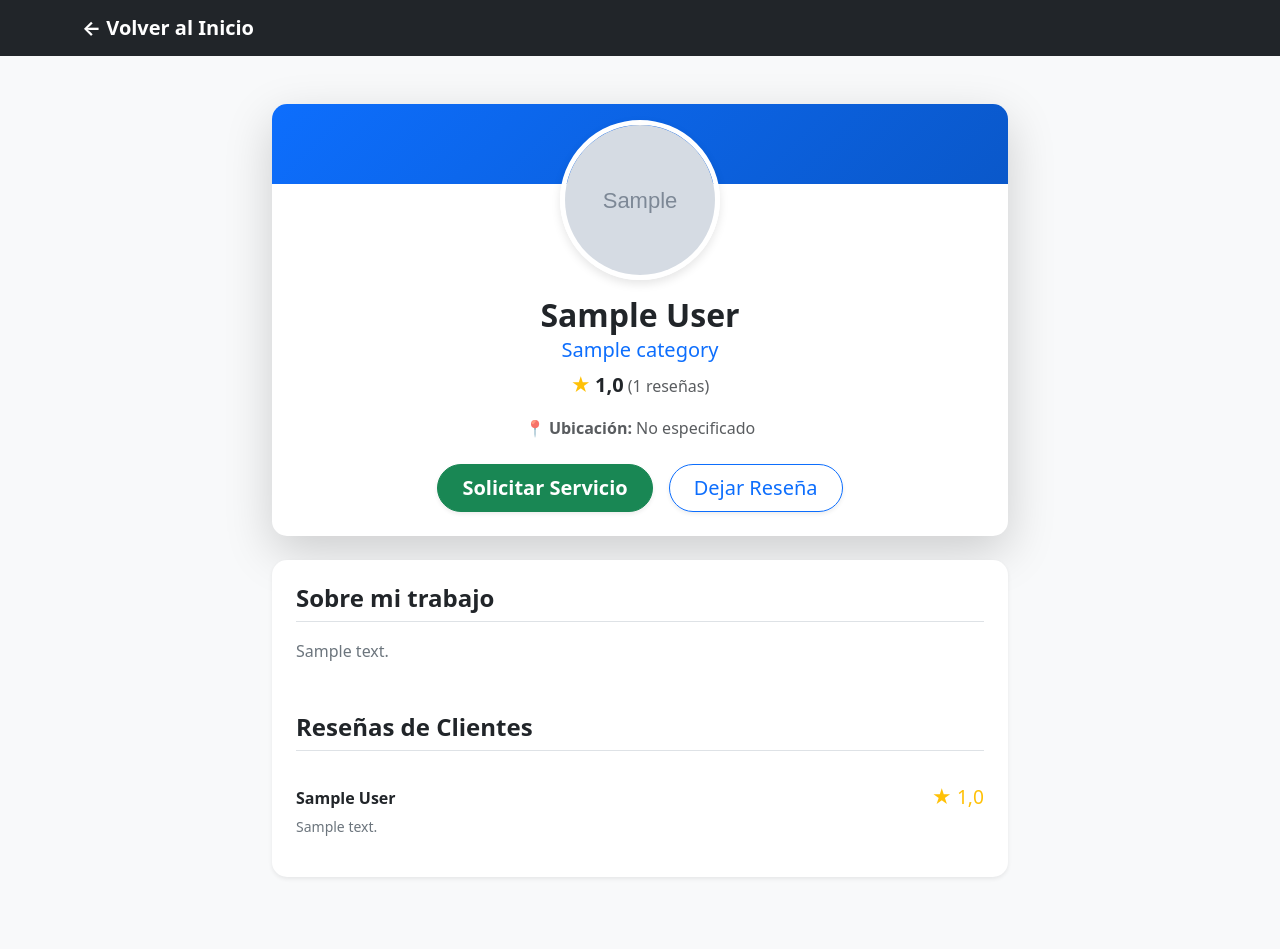
After one commit to rzvlady/oficio-connect-sv, a Django app: page /servicios/trabajador/1/ in a window 1280 px wide. The commit adds this page. Run offline with Django 5.2, Linux system fonts and the light colour scheme; a user stored in the database is signed in; tables that the repository leaves empty hold one stand-in row (values such as "Sample post"); grey boxes marked "Sample" are stand-in pictures.

Commit message:
-refactorizacion del modelo JobRequest - agrego related_name a user en WorkerProfile - Agrego view detalle_trabajador app servicios para solicitar trabajo, ver bio del trabajador, sus reviews y dejarle una resenia. - migraciones para actualizar las tablas de la db

```diff
--- a/servicios/models.py
+++ b/servicios/models.py
@@ -1,4 +1,5 @@
 from django.db import models
+from django.utils import timezone
 from django.contrib.auth.models import User
 from django.db.models import Avg
 from django.core.exceptions import ValidationError
@@ -13,7 +14,7 @@ class Category(models.Model):
         verbose_name_plural = "Categories"
 
 class WorkerProfile(models.Model):
-    user = models.OneToOneField(User, on_delete=models.CASCADE)
+    user = models.OneToOneField(User, on_delete=models.CASCADE, related_name = "worker_profille")
     full_name = models.CharField(max_length=250, null=True, blank=True)
     category = models.ForeignKey(Category, on_delete=models.SET_NULL, related_name="workers", null=True, blank=True)
     bio = models.TextField(help_text="Breve descripción de su experiencia en el trabajo", null=True, blank=True)
@@ -57,14 +58,11 @@ class WorkerProfile(models.Model):
         calificaciones como '3 estrellas y la mitad de una' o sea, (3.5 estrellas o )"""
 
 def __str__(self):
-        # 1. Definimos qué nombre mostrar
+
         nombre = self.full_name if self.full_name else self.user.username
-
-        # 2. Verificamos si tiene categoría antes de intentar sacar el '.name'
         if self.category:
             return f"{nombre} - {self.category.name}"
 
-        # 3. Si no tiene categoría, mostramos un mensaje por defecto
         return f"{nombre} - Sin categoría asignada"
 class ClientProfile(models.Model):
     user = models.OneToOneField(User, on_delete=models.CASCADE, related_name="client_profile")
@@ -108,6 +106,9 @@ class Review(models.Model):
     def __str__(self):
         return f"Review de {self.worker.full_name} por {self.client.full_name}"
 
+from django.db import models
+from django.utils import timezone
+
 class JobRequest(models.Model):
     STATUS_CHOICES = [
         ('PENDING', 'Pendiente'),
@@ -115,13 +116,17 @@ class JobRequest(models.Model):
         ('COMPLETED', 'Completado'),
         ('CANCELLED', 'Cancelado'),
     ]
-    client = models.ForeignKey(ClientProfile, on_delete=models.CASCADE)
-    worker = models.ForeignKey(WorkerProfile, on_delete=models.CASCADE)
-    description = models.TextField(help_text="¿Qué necesita que el trabajador haga?")
+    client = models.ForeignKey('ClientProfile', on_delete=models.CASCADE, related_name='solicitudes_enviadas')
+    worker = models.ForeignKey('WorkerProfile', on_delete=models.CASCADE, related_name='trabajos_recibidos')
+    description = models.TextField(verbose_name="Descripción del trabajo", help_text="¿Qué necesita que el trabajador haga?")
+    address_reference = models.CharField(max_length=255, verbose_name="Referencia de ubicación",blank=True, null=True)
     status = models.CharField(max_length=20, choices=STATUS_CHOICES, default='PENDING')
     created_at = models.DateTimeField(auto_now_add=True)
 
     def __str__(self):
-        return f"Servicio de {self.worker.full_name} para {self.client.full_name}"
+        # Usamos el username de la relación con User para el nombre en el admin
+        return f"Solicitud para {self.worker.user.username} de {self.client.user.username}"
 
- # nombre_columna = models.TipoDeDato(configuraciones, validaciones, relaciones)
+    class Meta:
+        verbose_name = "Solicitud de Trabajo"
+        verbose_name_plural = "Solicitudes de Trabajo"
--- /dev/null
+++ b/servicios/templates/servicios/detalle_trabajador.html
@@ -0,0 +1,126 @@
+<!DOCTYPE html>
+<html lang="es">
+<head>
+    <meta charset="UTF-8">
+    <meta name="viewport" content="width=device-width, initial-scale=1.0">
+    <title>Perfil de Trabajador - Oficio Connect SV</title>
+    <link href="https://cdn.jsdelivr.net/npm/bootstrap@5.3.0/dist/css/bootstrap.min.css" rel="stylesheet">
+    <style>
+        body { background-color: #f8f9fa; }
+        .profile-header {
+            background: linear-gradient(135deg, #0d6efd 0%, #0a58ca 100%);
+            color: white;
+            border-radius: 15px 15px 0 0;
+            padding: 40px 20px;
+        }
+        .profile-pic {
+            width: 160px;
+            height: 160px;
+            object-fit: cover;
+            border: 5px solid white;
+            margin-top: -80px;
+            box-shadow: 0 4px 10px rgba(0,0,0,0.1);
+        }
+        .card { border: none; border-radius: 15px; }
+        .star-rating { color: #ffc107; font-size: 1.2rem; }
+    </style>
+</head>
+<body>
+
+    <nav class="navbar navbar-dark bg-dark mb-5">
+        <div class="container">
+            <a class="navbar-brand fw-bold" href="{% url 'home' %}">← Volver al Inicio</a>
+        </div>
+    </nav>
+
+    <div class="container mb-5">
+        <div class="row justify-content-center">
+            <div class="col-lg-8">
+
+                <div class="card shadow-lg mb-4">
+                    <div class="profile-header text-center"></div>
+
+                    <div class="card-body text-center px-5 pb-4">
+                        {% if trabajador.profile_picture %}
+                            <img src="{{ trabajador.profile_picture.url }}" alt="Foto de {{ trabajador.full_name }}" class="rounded-circle profile-pic position-relative z-1">
+                        {% else %}
+                            <div class="rounded-circle bg-light profile-pic d-inline-flex align-items-center justify-content-center mx-auto position-relative z-1">
+                                <span style="font-size: 4rem;">👤</span>
+                            </div>
+                        {% endif %}
+
+                        <h2 class="fw-bold mt-3 mb-1">
+                            {{ trabajador.full_name|default:trabajador.user.username }}
+                        </h2>
+
+                        <h5 class="text-primary mb-2">
+                            {{ trabajador.category.name|default:"Trabajador General" }}
+                        </h5>
+
+                        <div class="mb-3">
+                            {% if trabajador.total_reviews > 0 %}
+                                <span class="star-rating">★</span>
+                                <span class="fw-bold fs-5">{{ trabajador.get_average_rating }}</span>
+                                <span class="text-muted">({{ trabajador.total_reviews }} reseñas)</span>
+                            {% else %}
+                                <span class="text-muted bg-light px-2 py-1 rounded small">Aún no tiene calificaciones</span>
+                            {% endif %}
+                        </div>
+
+                        <p class="text-muted mb-4">
+                            📍 <strong>Ubicación:</strong> {{ trabajador.municipality|default:"No especificado" }}
+                        </p>
+
+                        <div class="d-grid gap-3 col-md-8 mx-auto d-md-flex justify-content-center">
+                            <a href="#" class="btn btn-success btn-lg shadow-sm rounded-pill fw-semibold px-4">
+                                Solicitar Servicio
+                            </a>
+                            <a href="{% url 'review_trabajador' worker_id=trabajador.id %}" class="btn btn-outline-primary btn-lg shadow-sm rounded-pill px-4">
+                                Dejar Reseña
+                            </a>
+                        </div>
+                    </div>
+                </div>
+
+                <div class="card shadow-sm mb-4">
+                    <div class="card-body p-4">
+                        <h4 class="fw-bold border-bottom pb-2 mb-3">Sobre mi trabajo</h4>
+                        <div class="text-secondary" style="line-height: 1.7;">
+                            {% if trabajador.bio %}
+                                {{ trabajador.bio|linebreaks }}
+                            {% else %}
+                                <p class="fst-italic text-muted">Este especialista aún no ha redactado una biografía para su perfil profesional.</p>
+                            {% endif %}
+                        </div>
+
+                        <h4 class="fw-bold border-bottom pb-2 mb-3 mt-5">Reseñas de Clientes</h4>
+
+                        {% if resenas %}
+                            <div class="list-group list-group-flush">
+                                {% for resena in resenas %}
+                                    <div class="list-group-item px-0 py-3">
+                                        <div class="d-flex justify-content-between align-items-center mb-1">
+                                            <strong class="text-dark">{{ resena.client.full_name|default:resena.client.user.username }}</strong>
+                                            <span class="star-rating">
+                                                ★ {{ resena.rating|floatformat:1 }}
+                                            </span>
+                                        </div>
+                                        <p class="text-secondary mb-0 small">{{ resena.comment }}</p>
+                                    </div>
+                                {% endfor %}
+                            </div>
+                        {% else %}
+                            <div class="text-center py-4 text-muted">
+                                <p class="mb-0">Este trabajador aún no tiene reseñas escritas.</p>
+                            </div>
+                        {% endif %}
+                    </div>
+                </div>
+
+            </div>
+        </div>
+    </div>
+
+    <script src="https://cdn.jsdelivr.net/npm/bootstrap@5.3.0/dist/js/bootstrap.bundle.min.js"></script>
+</body>
+</html>
--- a/servicios/urls.py
+++ b/servicios/urls.py
@@ -8,6 +8,7 @@ urlpatterns = [
 
     path('explorar/<int:categoria_id>/', views.trabajadores_por_categoria, name='trabajadores_categoria'),
 
+    path('trabajador/<int:trabajador_id>/', views.detalle_trabajador, name='detalle_trabajador')
 
     #path('categorias/', views.lista_categorias, name='lista_categorias'),
 
--- a/servicios/views.py
+++ b/servicios/views.py
@@ -57,54 +57,12 @@ def trabajadores_por_categoria(request, categoria_id):
         'trabajadores': trabajadores
     })
 
-
-
-#todo el codigo de debajo funciona, pero da acceso a usuarios para eliminar datos importantes. Debe de cambiarse
-"""def lista_categorias(request):
-    categorias = Category.objects.all()
-    return render(request, "servicios/lista_categorias.html", {"categorias":categorias})
-
-def crear_categoria(request):
-    form = CategoryForm(request.POST or None)
-    if form.is_valid():
-        form.save()
-        return redirect("lista_categorias")
-    return render(request, "servicios/crear_categoria.html",{"form":form})
-
-def editar_categoria(request,id):
-    categoria = Category.objects.get(id=id)
-    form = CategoryForm(request.POST or None, instance=categoria)
-    if form.is_valid():
-        form.save()
-        return redirect("lista_categorias")
-    return render(request, "servicios/editar_categorias.html",{"form":form})
-
-def eliminar_categoria(request, id):
-    categoria = Category.objects.get(id=id)
-    categoria.delete()
-    return redirect("lista_categorias")
-
-#trabajadores
-def lista_workers(request):
-    workers = WorkerProfile.objects.all()
-    return render(request, "perfil_trabajador.html", {"workers":workers})
-
-def crear_worker(request):
-    form = WorkerProfileForm(request.POST or None)
-    if form.is_valid():
-        form.save()
-        return redirect("lista_workers")
-    return render(request, "servicios/crear_worker.html",{"form":form})
-
-def editar_worker(request,id):
-    worker = WorkerProfile.objects.get(id=id)
-    form = WorkerProfileForm(request.POST or None, instance=worker)
-    if form.is_valid():
-        form.save()
-        return redirect("lista_workers")
-    return render(request, "servicios/editar_worker.html",{"form":form})
-
-def eliminar_worker(request, id):
-    worker = WorkerProfile.objects.get(id=id)
-    worker.delete()
-    return redirect("lista_workers")"""
+@login_required(login_url='login')
+def detalle_trabajador(request, trabajador_id):
+    trabajador = get_object_or_404(WorkerProfile.objects.select_related('user'), id=trabajador_id)
+    resenas = trabajador.reviews.select_related('client__user').all().order_by('-id')
+    context = {
+        'trabajador': trabajador,
+        'resenas': resenas,
+    }
+    return render(request, 'servicios/detalle_trabajador.html', context)
```
Also changed, not shown: servicios/templates/servicios/cliente_categorias.html (+13 -9 lines), servicios/templates/servicios/cliente_trabajadores.html (+14 -10 lines), usuarios/views.py (+9 -18 lines), servicios/migrations/0004_alter_workerprofile_user.py (added), servicios/migrations/0005_alter_jobrequest_options_and_more.py (added).
